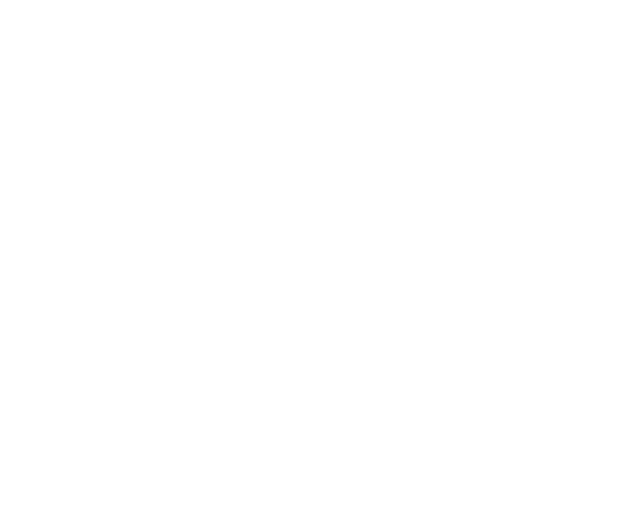
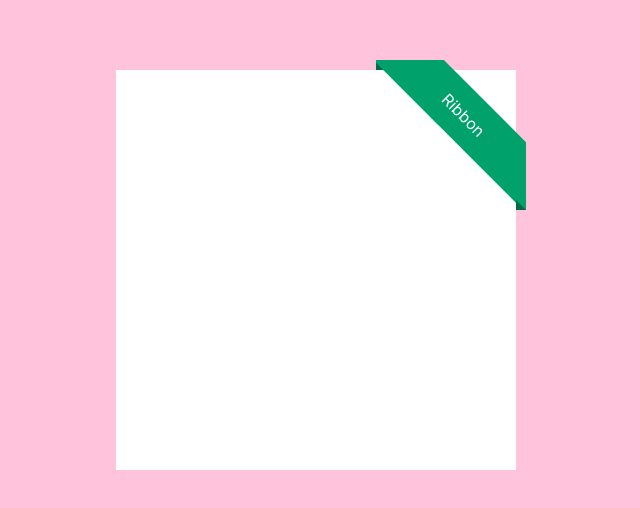
Before and after one commit to ducnp98/ReactJs_Animation, a React (Create React App) app: page /Ribbon in a window 1280 px wide. Before the commit this address had no page. Shown: the part 130-638 px from the top of the page, without its empty margins (324-964 px from the left). Built offline with nearby package versions, Linux system fonts and the light colour scheme.

Commit message:
Ribbon view

```diff
--- a/src/Navigation/index.tsx
+++ b/src/Navigation/index.tsx
@@ -4,6 +4,7 @@
 import BasicAnimation from '../Page/BasicAnimation'
 import ButtonRippleAnimation from '../Page/ButtonRippleAnimation'
 import InputAnimation from '../Page/InputAnimation'
+import Ribbon from '../Page/Ribbon'
 import TabNavigationAnimation from '../Page/TabNavigationAnimation'
 import ToggleButtonAnimation from '../Page/ToggleButtonAnimation'
 
@@ -17,6 +18,7 @@
         <Route path="/ButtonRippleAnimation" Component={ButtonRippleAnimation} />
         <Route path="/TabNavigationAnimation" Component={TabNavigationAnimation} />
         <Route path="/ToggleButtonAnimation" Component={ToggleButtonAnimation} />
+        <Route path="/Ribbon" Component={Ribbon} />
       </Routes>
     </BrowserRouter>
   )
--- /dev/null
+++ b/src/Page/Ribbon/index.tsx
@@ -0,0 +1,17 @@
+import React from 'react'
+
+import './style.css'
+
+const Ribbon = () => {
+  return (
+    <div className="ribbon-container">
+      <div className="ribbon-box">
+        <div className="ribbon ribbon-top-right">
+          <span>Ribbon</span>
+        </div>
+      </div>
+    </div>
+  )
+}
+
+export default Ribbon
--- /dev/null
+++ b/src/Page/Ribbon/style.css
@@ -0,0 +1,69 @@
+.ribbon-container {
+  display: flex;
+  width: 100%;
+  height: 100vh;
+  justify-content: center;
+  align-items: center;
+  background-color: rgb(255, 196, 220);
+}
+
+.ribbon-box {
+  width: 400px;
+  height: 400px;
+  position: absolute;
+  background-color: white;
+  top: 50%;
+  left: 50%;
+  transform: translate(-50%, -50%);
+}
+
+.ribbon {
+  width: 150px;
+  height: 150px;
+  overflow: hidden;
+  position: absolute;
+  background-color: transparent;
+}
+
+.ribbon span {
+  position: absolute;
+  width: 225px;
+  padding: 15px 0;
+  background-color: rgb(0, 161, 107);
+  text-align: center;
+  display: block;
+  color: white;
+}
+
+.ribbon::before,
+.ribbon::after {
+  content: '';
+  border: 5px solid rgb(0, 106, 71);
+  position: absolute;
+}
+
+.ribbon-top-right {
+  top: -10px;
+  right: -10px;
+}
+
+.ribbon-top-right span {
+  transform: rotate(45deg);
+  left: -25px;
+  top: 30px;
+  position: absolute;
+}
+
+.ribbon-top-right::before, .ribbon-top-right::after {
+  border-top-color: transparent;
+  border-right-color: transparent;
+}
+
+.ribbon::before {
+  top: 0;
+  left: 0;
+}
+.ribbon::after {
+  bottom: 0;
+  right: 0;
+}
--- a/src/Page/index.tsx
+++ b/src/Page/index.tsx
@@ -26,6 +26,9 @@
         <div className="button pink_700" onClick={() => navigation('ToggleButtonAnimation')}>
           Toggle Button Animation
         </div>
+        <div className="button pink_800" onClick={() => navigation('Ribbon')}>
+          Ribbon
+        </div>
       </div>
     </div>
   )
--- a/src/Page/page.css
+++ b/src/Page/page.css
@@ -37,6 +37,10 @@
   background-color: rgb(255, 65, 160);
 }
 
+.button.pink_800 {
+  background-color: rgb(255, 27, 141);
+}
+
 .button:hover {
   opacity: 0.7;
 }
```
